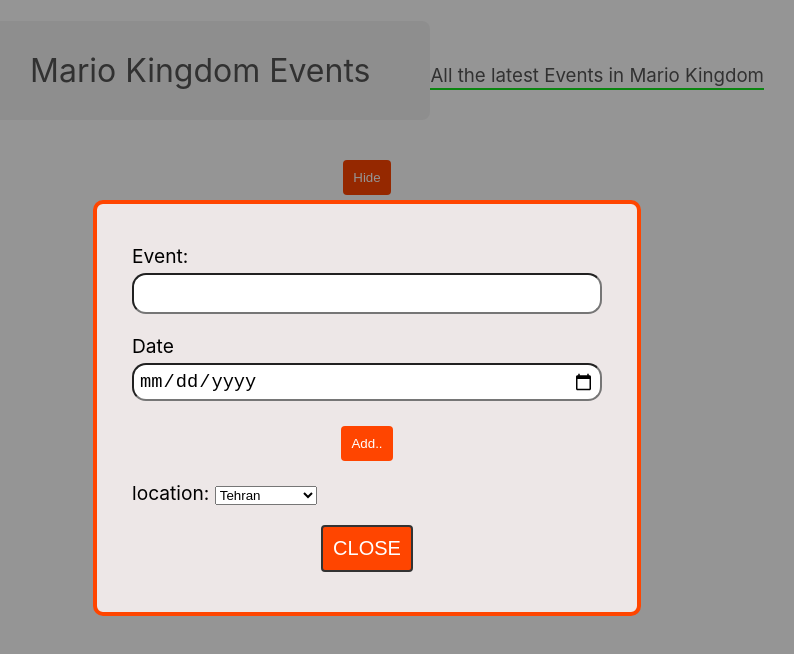
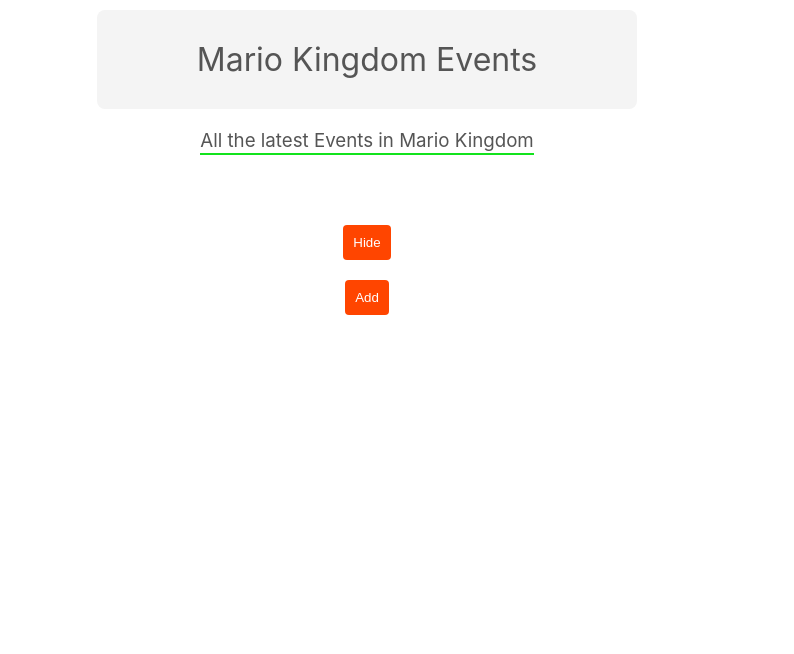
Before and after one commit to PuyaAmini/first-react-app-X-, a React (Create React App) app: page / in a window 1280 px wide. Shown: the top 654 px of the page, without its empty margins (273-1067 px from the left). Built offline with nearby package versions, Linux system fonts and the light colour scheme.

Commit message:
[*retrain] ++ add button

```diff
--- a/src/App.js
+++ b/src/App.js
@@ -30,7 +30,7 @@ function App() {
   const [showEvents, setShowEvents] = useState(true)
 
   // modal closing button func
-  const [showModal, setShowModal] = useState(true)
+  const [showModal, setShowModal] = useState(false)
   const handleClose = () => setShowModal(false)
 
   return (
@@ -53,7 +53,7 @@ function App() {
         isSalesModel={true}>
         <NewEventForm addEvents={addEvents} />
       </Modal>}
-
+      <button onClick={()=> setShowModal(true)}>Add</button>
     </div>
   );
 }
--- a/src/components/title.css
+++ b/src/components/title.css
@@ -1,5 +1,7 @@
 .title-block .title {
-  display: inline-block;
+  display: block;
+  margin: 10px auto;
+  max-width: 420px;
   padding: 30px 60px;
   background: #f4f4f4;
   border-radius: 8px;
```
